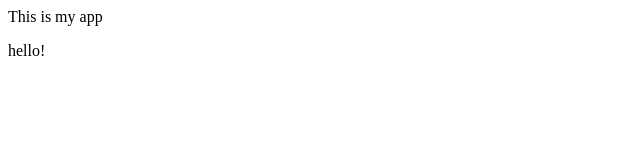
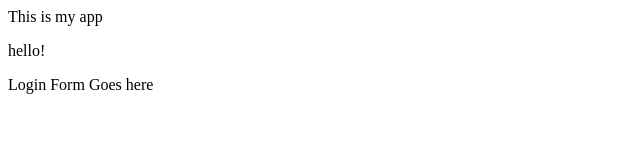
Before and after one commit to timothywgray/github_experiment, a plain HTML site: page index.html in a window 1280 px wide. Shown: the whole page, without its empty margins (0-640 px from the left). Drawn offline with Linux system fonts and the light colour scheme.

Commit message:
now is the time to commit

```diff
--- a/index.html
+++ b/index.html
@@ -3,5 +3,6 @@
     <title>My App</title>
     <body>This is my app</body>
     <p> hello!</p>
+    <p> Login Form Goes here</p>
   </head>
 </html>
```
